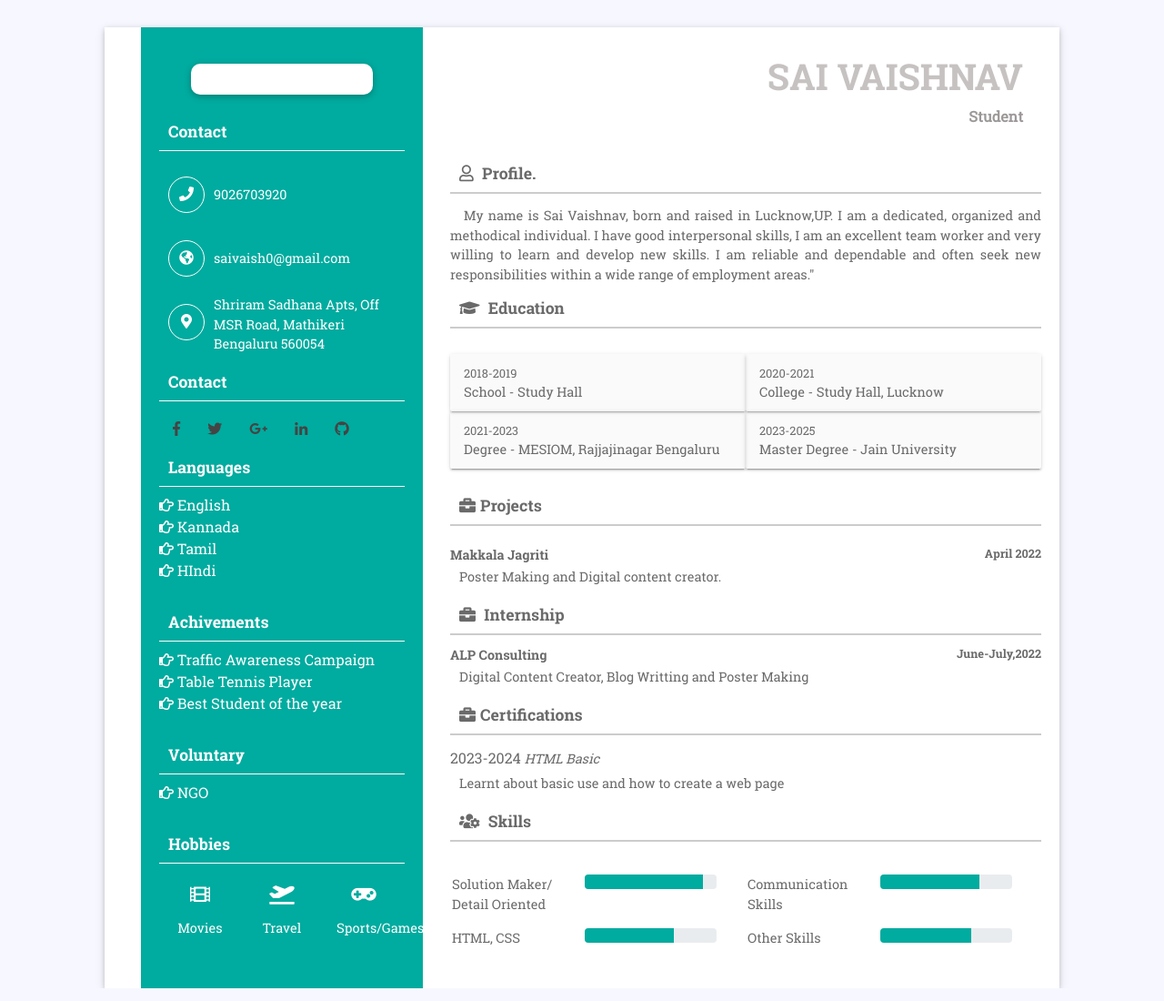
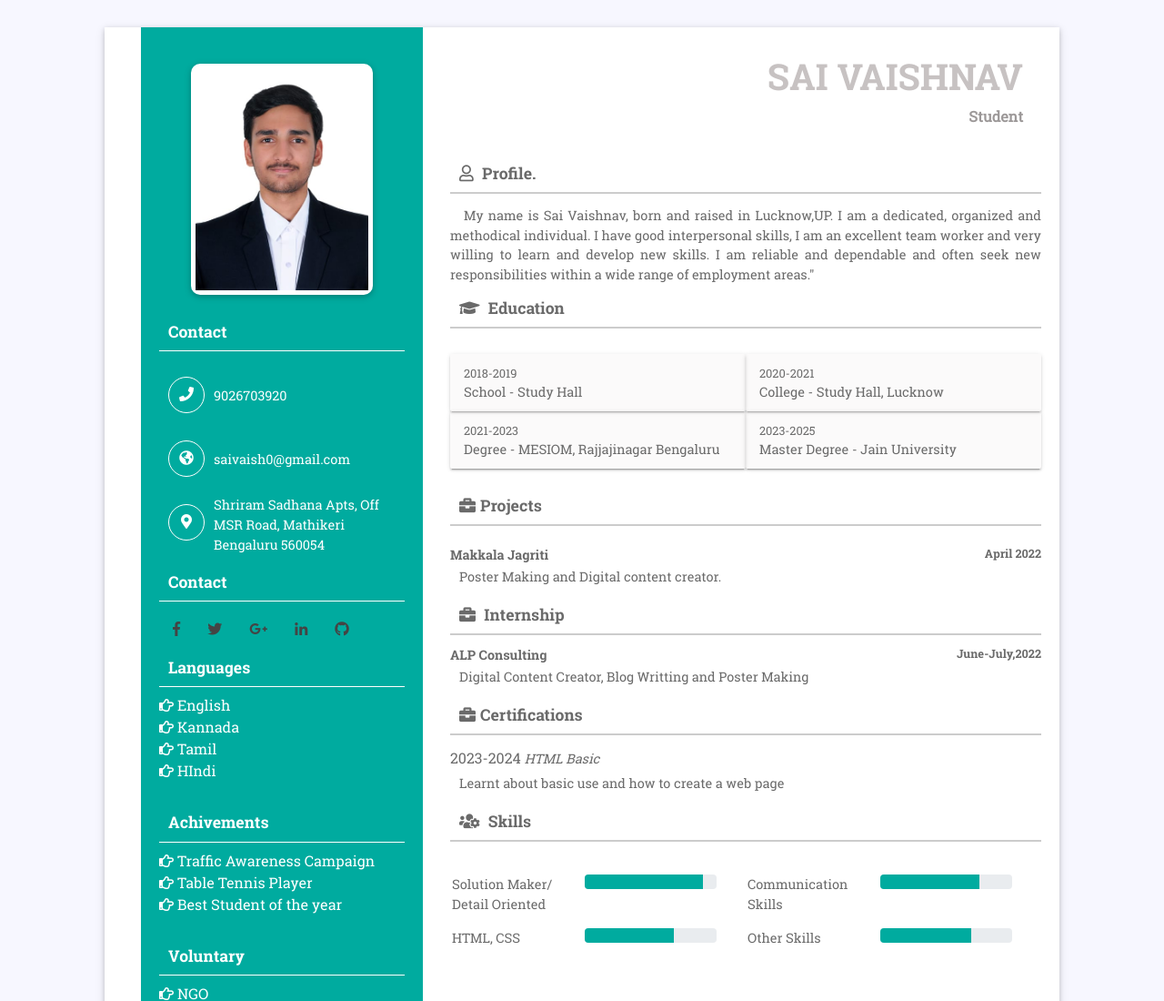
Before and after one commit to SAIVAISHNAV81/profile, a plain HTML site: page index.html in a window 1280 px wide. Shown: the top 1100 px of the page at 91% size. Drawn offline with Linux system fonts and the light colour scheme.

Commit message:
changed photo

```diff
--- a/index.html
+++ b/index.html
@@ -19,7 +19,7 @@
                 <div class="col-md-4 left-co">
                     <div class="left-side">
                         <div class="profile-info">
-                            <img src="assets/images/gallery/Virat_Kohli1.png" alt="">
+                            <img src="assets/images/gallery/WhatsApp Image 2023-11-08 at 11.52.04 PM.jpeg" alt="">
                         </div>
                         <h4 class="ltitle">Contact</h4>
                         <div class="contact-box pb0">
```
Also changed, not shown: assets/images/gallery/WhatsApp Image 2023-11-08 at 11.52.04 PM.jpeg (added).
